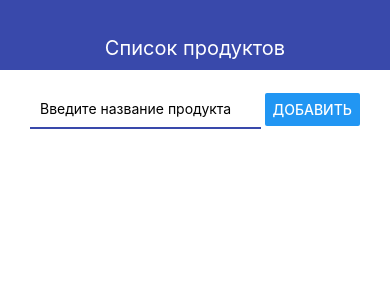
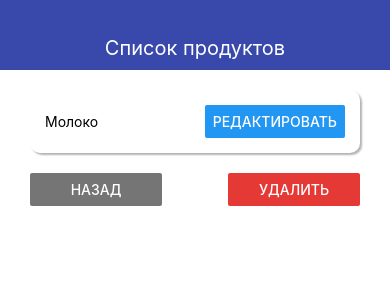
Before and after one commit to MarinaFominykh/product_list, a React Native app: screen / in a window 390 px wide. Shown: the top 300 px of the page. Built offline with nearby package versions, Linux system fonts and the light colour scheme.

Commit message:
add appcard

```diff
--- a/App.js
+++ b/App.js
@@ -5,8 +5,17 @@ import { MainScreen } from "./src/screens/MainScreen";
 import { ProductScreen } from "./src/screens/ProductScreen";
 
 export default function App() {
-  const [productId, setProductId] = useState(null);
-  const [products, setProducts] = useState([]);
+  const [productId, setProductId] = useState("2");
+  const [products, setProducts] = useState([
+    {
+      id: "1",
+      title: "Хлеб",
+    },
+    {
+      id: "2",
+      title: "Молоко",
+    },
+  ]);
 
   const addProduct = (title) => {
     setProducts((prev) => [
@@ -26,11 +35,22 @@ export default function App() {
       products={products}
       addProduct={addProduct}
       removeProduct={removeProduct}
+      openProduct={setProductId}
     ></MainScreen>
   );
 
   if (productId) {
-    content = <ProductScreen></ProductScreen>;
+    const selectedProduct = products.find(
+      (product) => product.id === productId
+    );
+    content = (
+      <ProductScreen
+        goBack={() => {
+          setProductId(null);
+        }}
+        product={selectedProduct}
+      />
+    );
   }
   return (
     <View>
--- a/src/components/AddProduct.jsx
+++ b/src/components/AddProduct.jsx
@@ -1,5 +1,6 @@
 import React, { useState } from "react";
 import { View, Text, StyleSheet, TextInput, Button, Alert } from "react-native";
+import { THEME } from "../theme";
 
 export const AddProduct = ({ onSubmit }) => {
   const [value, setValue] = useState("");
@@ -37,6 +38,6 @@ const styles = StyleSheet.create({
     padding: 10,
     borderStyle: "solid",
     borderBottomWidth: 2,
-    borderBottomColor: "#3949ab",
+    borderBottomColor: THEME.MAIN_COLOR,
   },
 });
--- a/src/components/Navbar.jsx
+++ b/src/components/Navbar.jsx
@@ -1,5 +1,6 @@
 import React from "react";
 import { View, Text, StyleSheet } from "react-native";
+import { THEME } from "../theme";
 
 export const Navbar = ({ title }) => {
   return (
@@ -14,7 +15,7 @@ const styles = StyleSheet.create({
     height: 70,
     alignItems: "center",
     justifyContent: "flex-end",
-    backgroundColor: "#3949ab",
+    backgroundColor: THEME.MAIN_COLOR,
     paddingBottom: 10,
   },
   text: {
--- a/src/components/Product.jsx
+++ b/src/components/Product.jsx
@@ -1,12 +1,12 @@
 import React from "react";
 import { View, Text, StyleSheet, TouchableOpacity } from "react-native";
 
-export const Product = ({ product, onRemove }) => {
+export const Product = ({ product, onRemove, onOpen }) => {
   return (
     <TouchableOpacity
       activeOpacity={0.5}
       onPress={() => {
-        console.log("Press", product);
+        onOpen(product.id);
       }}
       onLongPress={onRemove.bind(null, product.id)}
     >
--- /dev/null
+++ b/src/components/ui/AppCard.jsx
@@ -0,0 +1,25 @@
+import React from "react";
+import { StyleSheet, View } from "react-native";
+
+export const AppCard = (props) => (
+  <View style={{ ...styles.default, ...props.style }}>{props.children}</View>
+);
+
+const styles = StyleSheet.create({
+  default: {
+    padding: 20,
+    flexDirection: "row",
+    justifyContent: "space-between",
+    alignItems: "center",
+    shadowColor: "#000",
+    shadowRadius: 2,
+    shadowOpacity: 0.3,
+    shadowOffset: {
+      width: 2,
+      height: 2,
+    },
+    elevation: 8,
+    backgroundColor: "#fff",
+    borderRadius: 10,
+  },
+});
--- a/src/screens/MainScreen.jsx
+++ b/src/screens/MainScreen.jsx
@@ -2,7 +2,12 @@ import React, { useState } from "react";
 import { View, Text, StyleSheet, FlatList, Button, Alert } from "react-native";
 import { AddProduct } from "../components/AddProduct";
 import { Product } from "../components/Product";
-export const MainScreen = ({ addProduct, products, removeProduct }) => {
+export const MainScreen = ({
+  addProduct,
+  products,
+  removeProduct,
+  openProduct,
+}) => {
   return (
     <View>
       <AddProduct onSubmit={addProduct} />
@@ -10,7 +15,11 @@ export const MainScreen = ({ addProduct, products, removeProduct }) => {
         keyExtractor={(item) => item.id}
         data={products}
         renderItem={({ item }) => (
-          <Product product={item} onRemove={removeProduct} />
+          <Product
+            product={item}
+            onRemove={removeProduct}
+            onOpen={openProduct}
+          />
         )}
       />
     </View>
--- a/src/screens/ProductScreen.jsx
+++ b/src/screens/ProductScreen.jsx
@@ -1,12 +1,47 @@
 import React, { useState } from "react";
 import { View, Text, StyleSheet, TextInput, Button, Alert } from "react-native";
+import { THEME } from "../theme";
+import { AppCard } from "../components/ui/AppCard";
 
-export const ProductScreen = () => {
+export const ProductScreen = ({ goBack, product }) => {
   return (
     <View>
-      <Text>Продукт</Text>
+      <AppCard style={styles.card}>
+        <Text styl={styles.title}>{product.title}</Text>
+        <Button title="Редактировать" />
+      </AppCard>
+      <View style={styles.buttons}>
+        <View style={styles.button}>
+          <Button title="Назад" color={THEME.GREY_COLOR} onPress={goBack} />
+        </View>
+
+        <View style={styles.button}>
+          <Button
+            title="Удалить"
+            color={THEME.DANGER_COLOR}
+            onPress={() => console.log("remove")}
+          />
+        </View>
+      </View>
     </View>
   );
 };
 
-const styles = StyleSheet.create({});
+const styles = StyleSheet.create({
+  buttons: {
+    flexDirection: "row",
+    justifyContent: "space-between",
+  },
+
+  card: {
+    marginBottom: 20,
+    padding: 15,
+  },
+
+  button: {
+    width: "40%",
+  },
+  title: {
+    fontSize: 20,
+  },
+});
--- /dev/null
+++ b/src/theme.js
@@ -0,0 +1,5 @@
+export const THEME = {
+    DANGER_COLOR: "#e53935",
+    GREY_COLOR: "#757575",
+    MAIN_COLOR: "#3949ab",
+}
```
